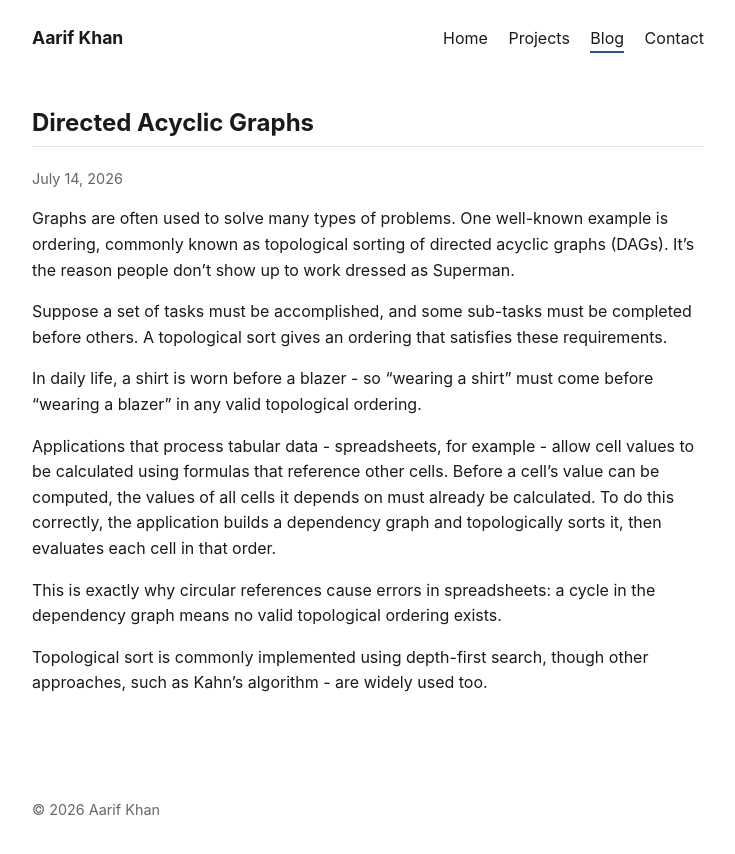
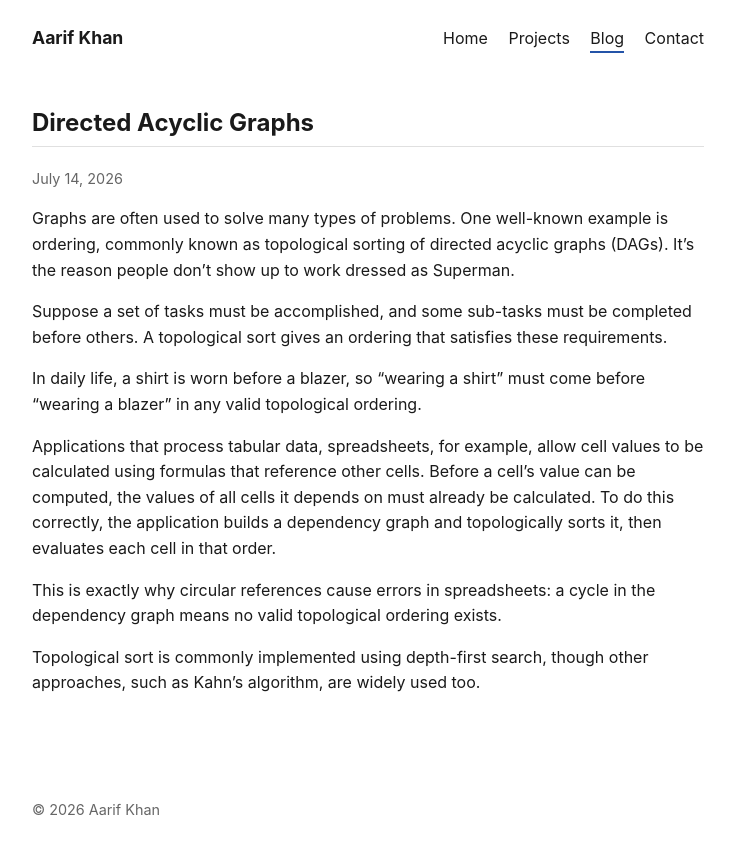
Before and after one commit to aarifkhan7/aarifkhan7.github.io, a Jekyll site: the page built from _posts/2026-07-14-dag.md, in a window 1280 px wide. Shown: the top 854 px of the page, without its empty margins (272-1007 px from the left). Built offline with Jekyll 4.4.1, drawn with Linux system fonts in a browser that asks for light colours.

Commit message:
Fix dashes

```diff
--- a/_posts/2026-07-14-dag.md
+++ b/_posts/2026-07-14-dag.md
@@ -6,10 +6,10 @@ Graphs are often used to solve many types of problems. One well-known example is
 
 Suppose a set of tasks must be accomplished, and some sub-tasks must be completed before others. A topological sort gives an ordering that satisfies these requirements.
 
-In daily life, a shirt is worn before a blazer - so "wearing a shirt" must come before "wearing a blazer" in any valid topological ordering.
+In daily life, a shirt is worn before a blazer, so "wearing a shirt" must come before "wearing a blazer" in any valid topological ordering.
 
-Applications that process tabular data - spreadsheets, for example - allow cell values to be calculated using formulas that reference other cells. Before a cell's value can be computed, the values of all cells it depends on must already be calculated. To do this correctly, the application builds a dependency graph and topologically sorts it, then evaluates each cell in that order.
+Applications that process tabular data, spreadsheets, for example, allow cell values to be calculated using formulas that reference other cells. Before a cell's value can be computed, the values of all cells it depends on must already be calculated. To do this correctly, the application builds a dependency graph and topologically sorts it, then evaluates each cell in that order.
 
 This is exactly why circular references cause errors in spreadsheets: a cycle in the dependency graph means no valid topological ordering exists.
 
-Topological sort is commonly implemented using depth-first search, though other approaches, such as Kahn's algorithm - are widely used too.
+Topological sort is commonly implemented using depth-first search, though other approaches, such as Kahn's algorithm, are widely used too.
```
